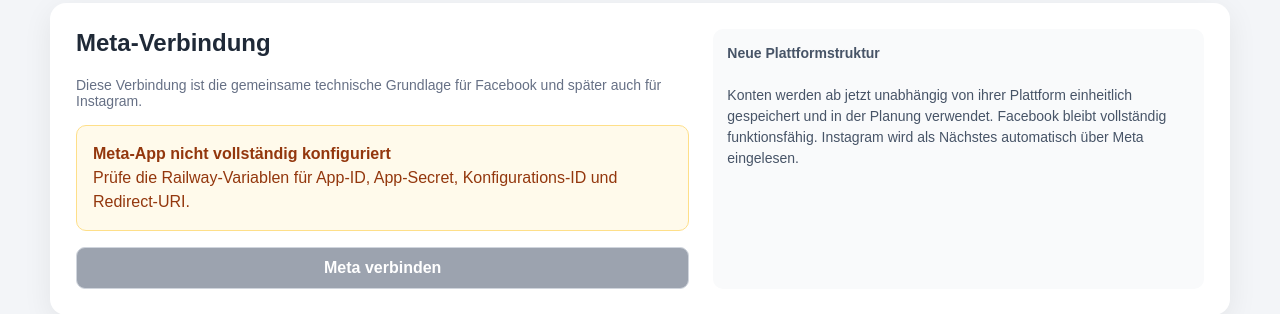
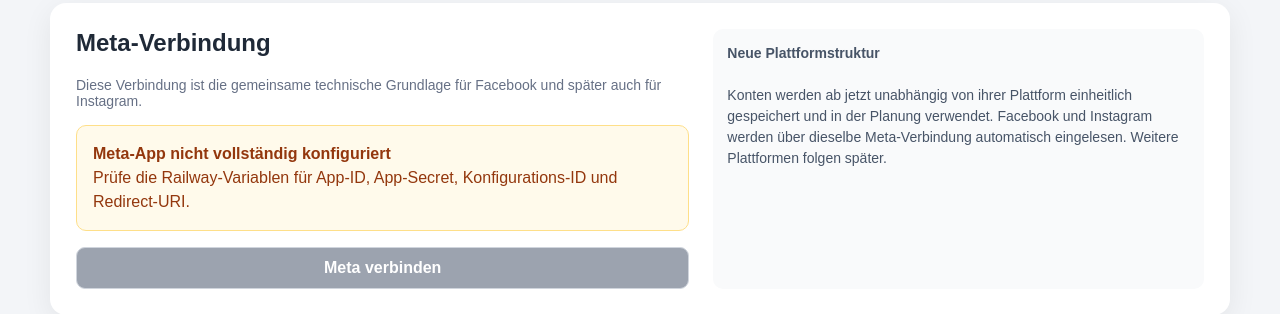
Before and after one commit to fb-bezirk-collab/facebook-seitenassistent, a FastAPI app: page /settings in a window 1280 px wide. Shown: the part 160-474 px from the top of the page. Run offline with FastAPI, Linux system fonts and the light colour scheme; the visitor is signed in with stand-in values (Sample User, id 1).

Commit message:
Add files via upload

```diff
--- a/templates/settings.html
+++ b/templates/settings.html
@@ -83,7 +83,18 @@
 <main>
 <div class="container">
     {% if connected %}
-        <div class="message success">Die Meta-Verbindung wurde erfolgreich aktualisiert.</div>
+        <div class="message success">
+            Die Meta-Verbindung wurde erfolgreich aktualisiert.
+            {% if instagram_count %}
+                {{ instagram_count }} Instagram-Konto{% if instagram_count != 1 %}en{% endif %}
+                wurde{% if instagram_count != 1 %}n{% endif %} erkannt.
+            {% else %}
+                Es wurde noch kein verknüpftes Instagram-Business-Konto erkannt.
+            {% endif %}
+        </div>
+    {% endif %}
+    {% if instagram_warning %}
+        <div class="message error"><strong>Instagram-Hinweis:</strong> {{ instagram_warning }}</div>
     {% endif %}
     {% if facebook_error %}
         <div class="message error"><strong>Meta-Verbindung fehlgeschlagen:</strong> {{ facebook_error }}</div>
@@ -134,8 +145,8 @@
                 <strong>Neue Plattformstruktur</strong><br><br>
                 Konten werden ab jetzt unabhängig von ihrer Plattform
                 einheitlich gespeichert und in der Planung verwendet.
-                Facebook bleibt vollständig funktionsfähig. Instagram wird
-                als Nächstes automatisch über Meta eingelesen.
+                Facebook und Instagram werden über dieselbe Meta-Verbindung
+                automatisch eingelesen. Weitere Plattformen folgen später.
             </div>
         </div>
     </section>
```
